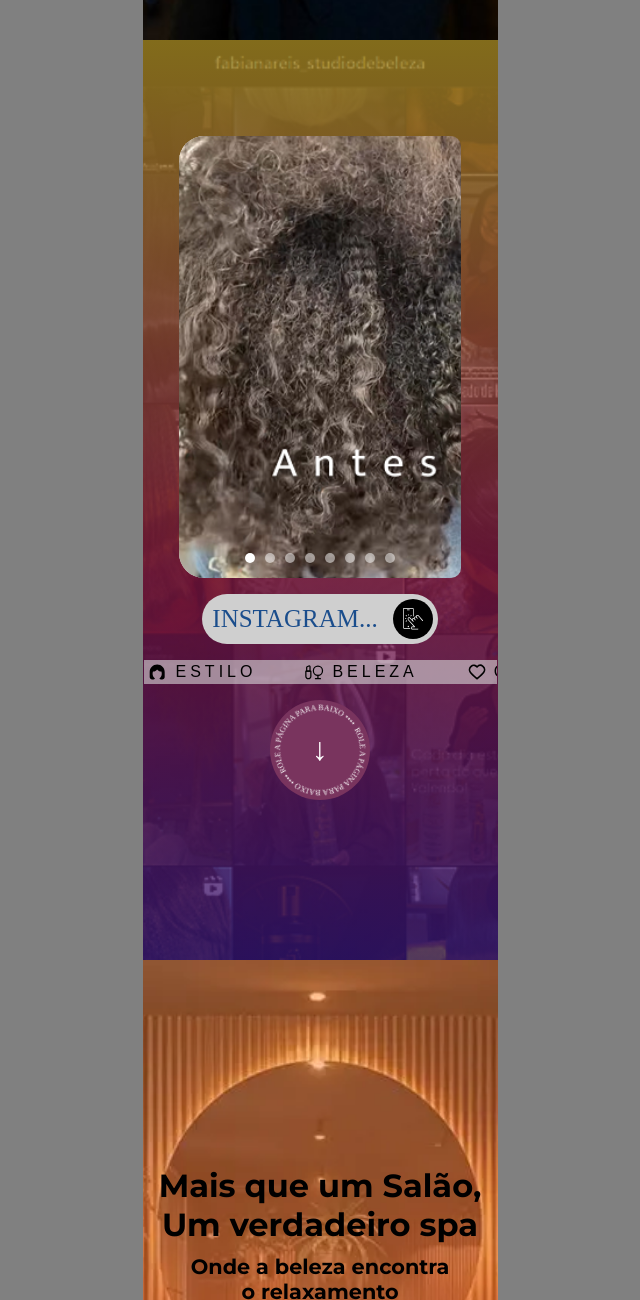
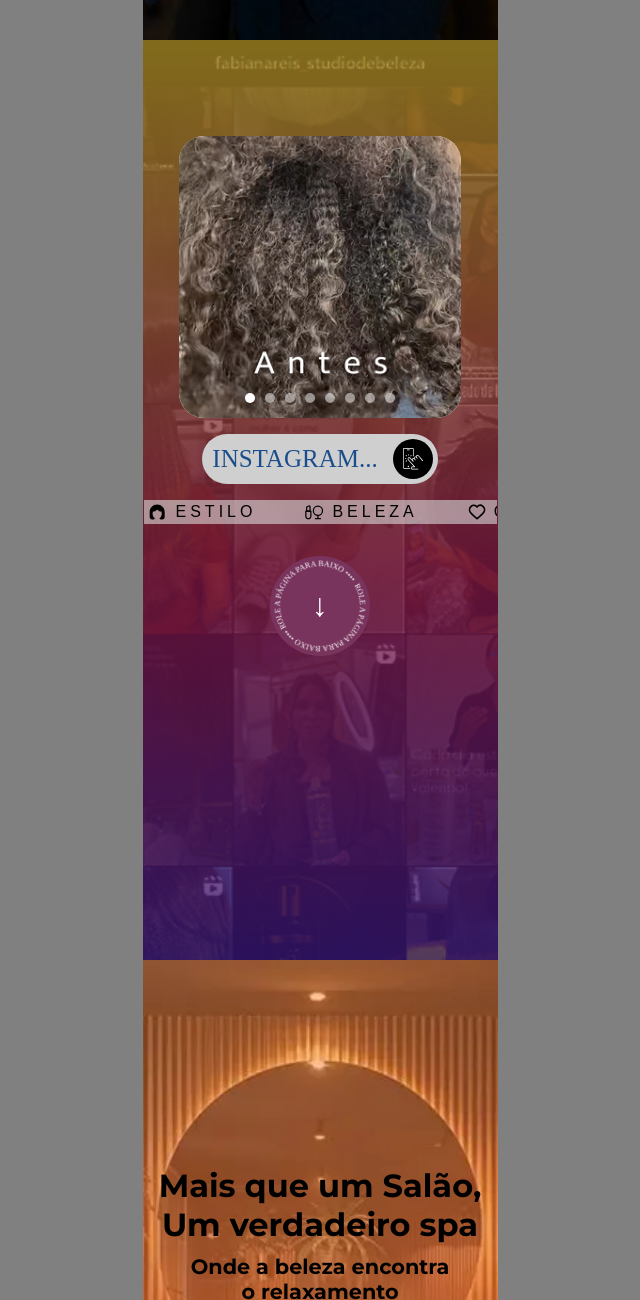
Before and after one commit to lxzzt/projeto-comercial-cabeleleira-landpage, a plain HTML site: page index.html in a window 1280 px wide. Shown: the part 762-2062 px from the top of the page, without its empty margins (320-960 px from the left). Drawn offline with nearby package versions, Linux system fonts and the light colour scheme; a web font is replaced by a local one.

Commit message:
teste de espaçamento

```diff
--- a/todos os arquivos do site/style.css
+++ b/todos os arquivos do site/style.css
@@ -46,7 +46,7 @@ margin: auto;}
 }
 #scroll-indicator-s2 {
     background-color: #79345E; /* Cor da Seção 3 */
-    margin-top: 2vh;
+    margin-top: 4vh;
 }
 
 /* ----------------------------------------------------------------- */
@@ -300,7 +300,7 @@ header{
     /* REMOVA: margin-top: 10vh; - JÁ ALINHADO PELO JUSTIFY-CONTENT */
     background-color: #E6E6E6;
     width: 80%;
-    height: 20%;
+    height: 0%;
     /* Altura definida por proporção (padding-bottom), para não depender do height fixo/relativo */
     /* Se a imagem for quadrada, use 80%. Se for mais alta, use um valor maior (ex: 100%) */
     padding-bottom: 80%; /* Altura é 80% da largura. Ajuste conforme a proporção das suas imagens */
```
